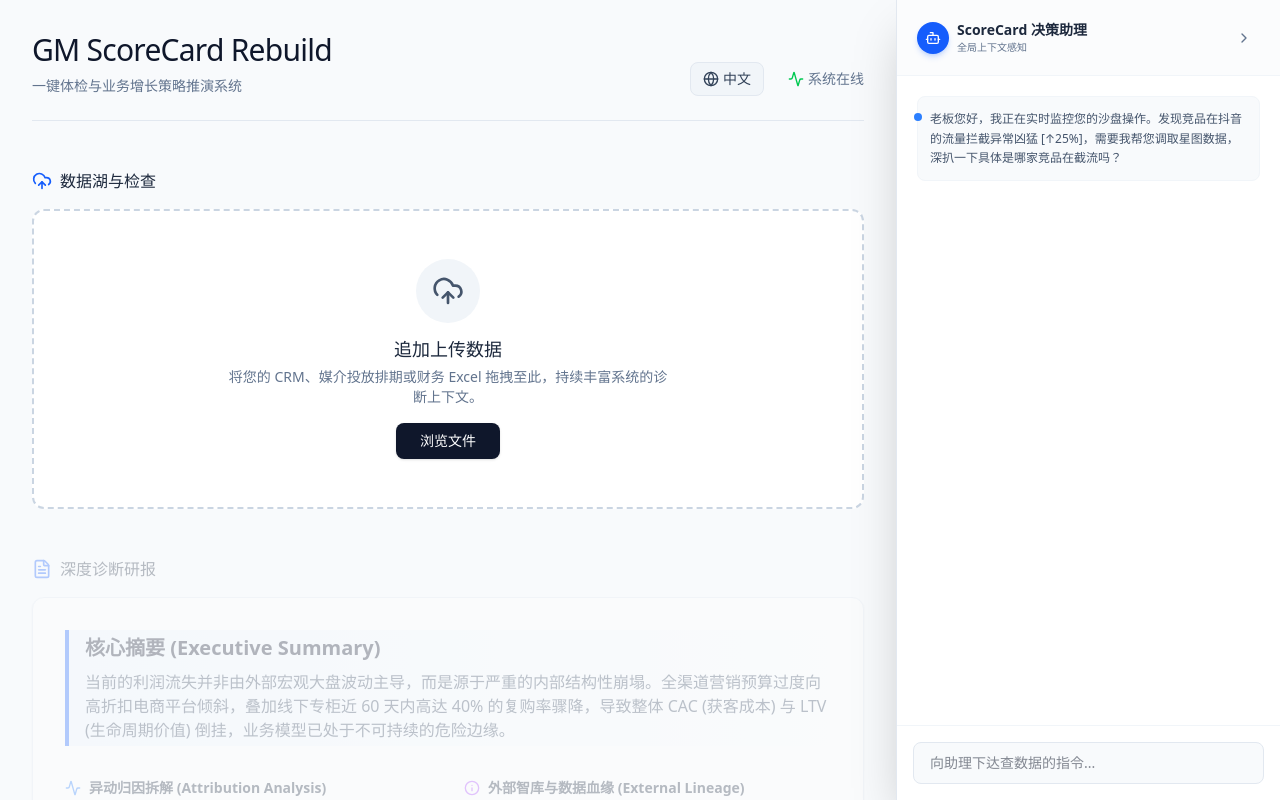
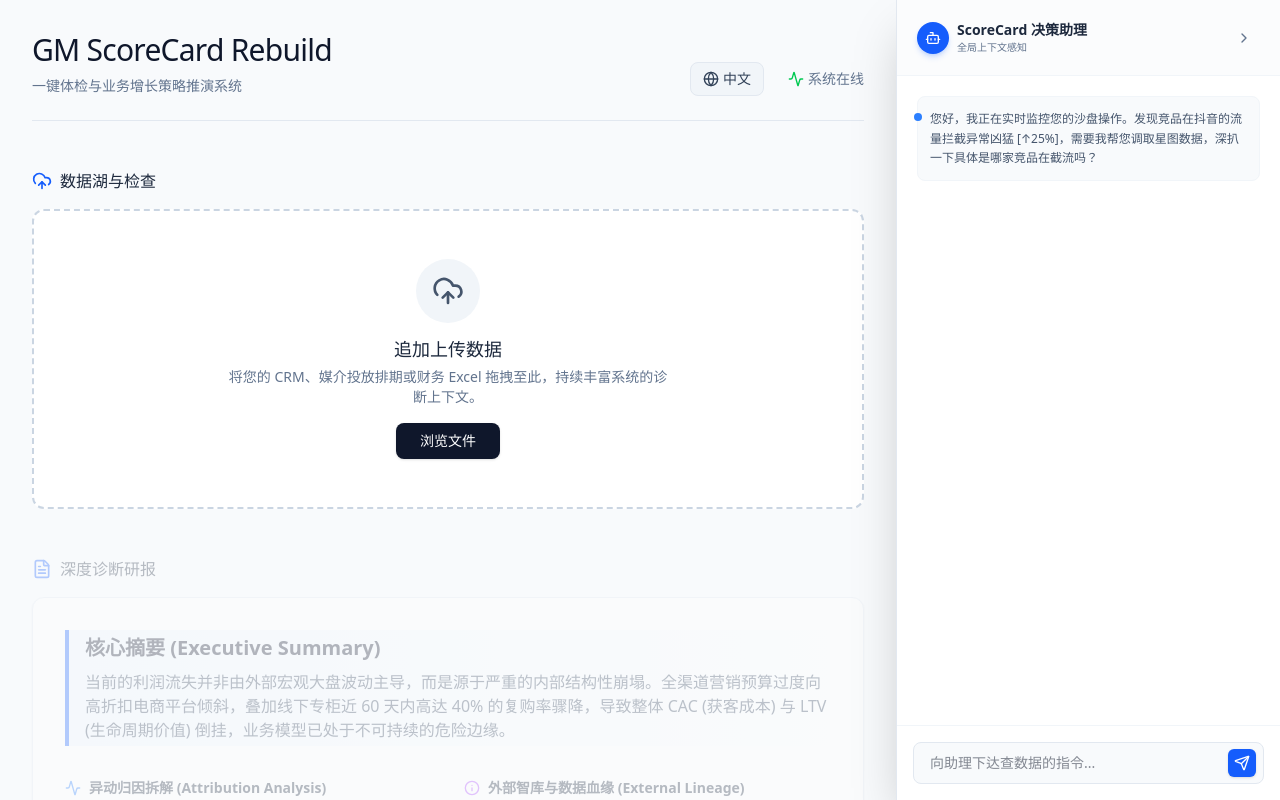
Before and after one commit to kevinkangjian123/Project_Earth, a Next.js app in the folder frontend/: page / in a window 1280 px wide. Both pictures are taken after a click on the button 1220 px from the left and 740 px from the top of the page. Shown: the top 800 px of the page. Built offline with nearby package versions, Linux system fonts and the light colour scheme.

Commit message:
fix: remove boss from greeting and add send button to copilot

```diff
--- a/frontend/src/app/page.tsx
+++ b/frontend/src/app/page.tsx
@@ -13,7 +13,8 @@ import {
   Info,
   CheckCircle2,
   AlertTriangle,
-  Globe
+  Globe,
+  Send
 } from "lucide-react";
 import { FileUploader } from "@/components/FileUploader";
 import { dict, Language } from "@/lib/i18n";
@@ -420,11 +421,19 @@ export default function Dashboard() {
             </div>
 
             <div className="p-4 border-t border-slate-100 bg-white">
-              <input
-                type="text"
-                placeholder={t.agentInputPlaceholder}
-                className="w-full text-sm bg-slate-50 border border-slate-200 rounded-lg px-4 py-2.5 outline-none focus:ring-2 focus:ring-blue-600/20 focus:border-blue-500 transition-all"
-              />
+              <form className="relative flex items-center" onSubmit={(e) => e.preventDefault()}>
+                <input
+                  type="text"
+                  placeholder={t.agentInputPlaceholder}
+                  className="w-full text-sm bg-slate-50 border border-slate-200 rounded-lg pl-4 pr-10 py-2.5 outline-none focus:ring-2 focus:ring-blue-600/20 focus:border-blue-500 transition-all"
+                />
+                <button
+                  type="submit"
+                  className="absolute right-2 p-1.5 bg-blue-600 text-white rounded-md hover:bg-blue-700 transition-colors shadow-sm"
+                >
+                  <Send className="w-4 h-4" />
+                </button>
+              </form>
             </div>
           </motion.aside>
         )}
--- a/frontend/src/lib/i18n.ts
+++ b/frontend/src/lib/i18n.ts
@@ -101,7 +101,7 @@ export const dict = {
     projectedDesc: '根据您的沙盘调整，系统测算如下：因收缩京东折扣力度，预计将在 15 天内释放约 150 万的补贴利润池 [1]。我们将这笔资金以 {spendDy}% 的增量杠杆投入抖音星图。基于 A1-A3 人群的历史流转漏斗 [2]，预计转化率可稳定在 1.2%。在宏观 GDP 增速 {gdp}% 的客观约束下，这套资金腾挪策略预计能在 30 天内带来 12.4% 的 GMV 净修复。但系统发出最高级红色预警：因线上价格体系的剧变，线下核心经销商极可能在首周爆发串货抗议。',
     agentTitle: 'ScoreCard 决策助理',
     contextAware: '全局上下文感知',
-    agentGreeting: '老板您好，我正在实时监控您的沙盘操作。发现竞品在抖音的流量拦截异常凶猛 [↑25%]，需要我帮您调取星图数据，深扒一下具体是哪家竞品在截流吗？',
+    agentGreeting: '您好，我正在实时监控您的沙盘操作。发现竞品在抖音的流量拦截异常凶猛 [↑25%]，需要我帮您调取星图数据，深扒一下具体是哪家竞品在截流吗？',
     agentInputPlaceholder: '向助理下达查数据的指令...',
     m_spend_dy_name: '抖音预算调整幅度',
     m_spend_dy_desc: '用于抖音生态内的流量获取投入增减比例',
```
